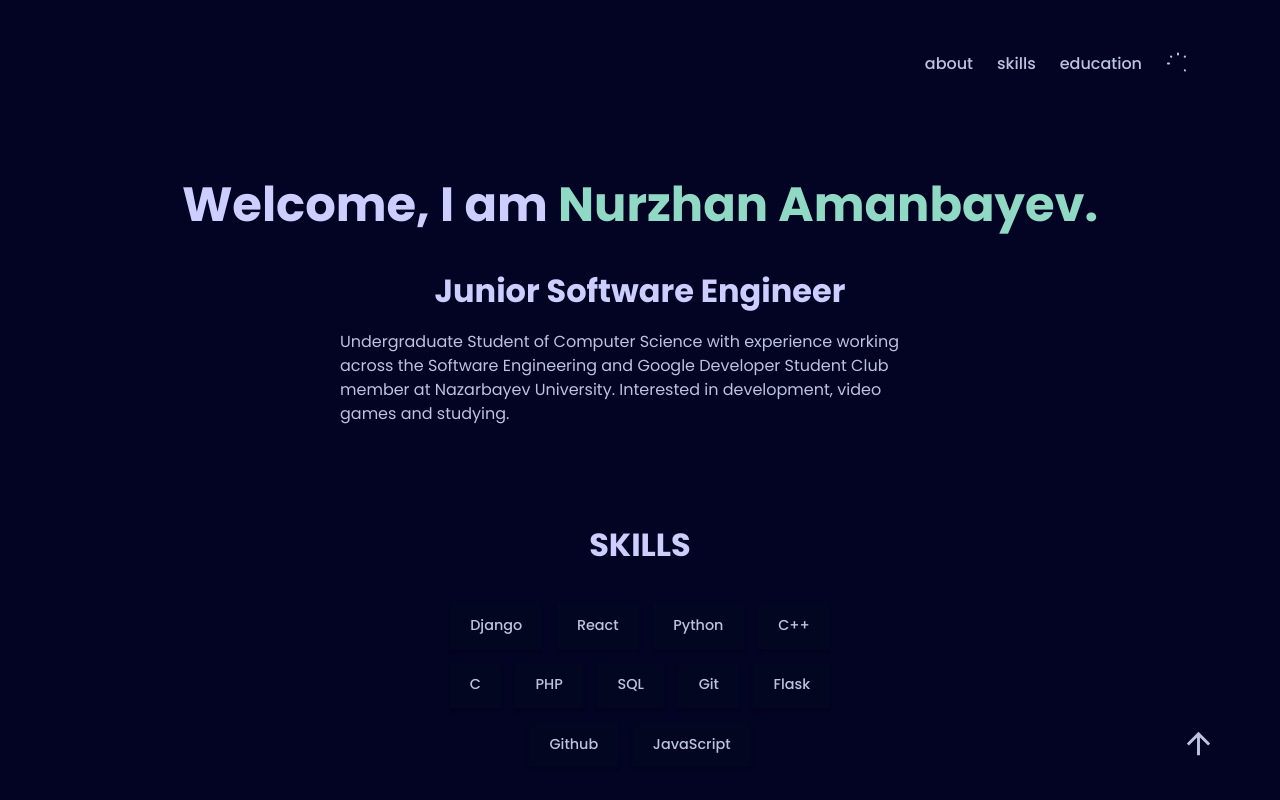
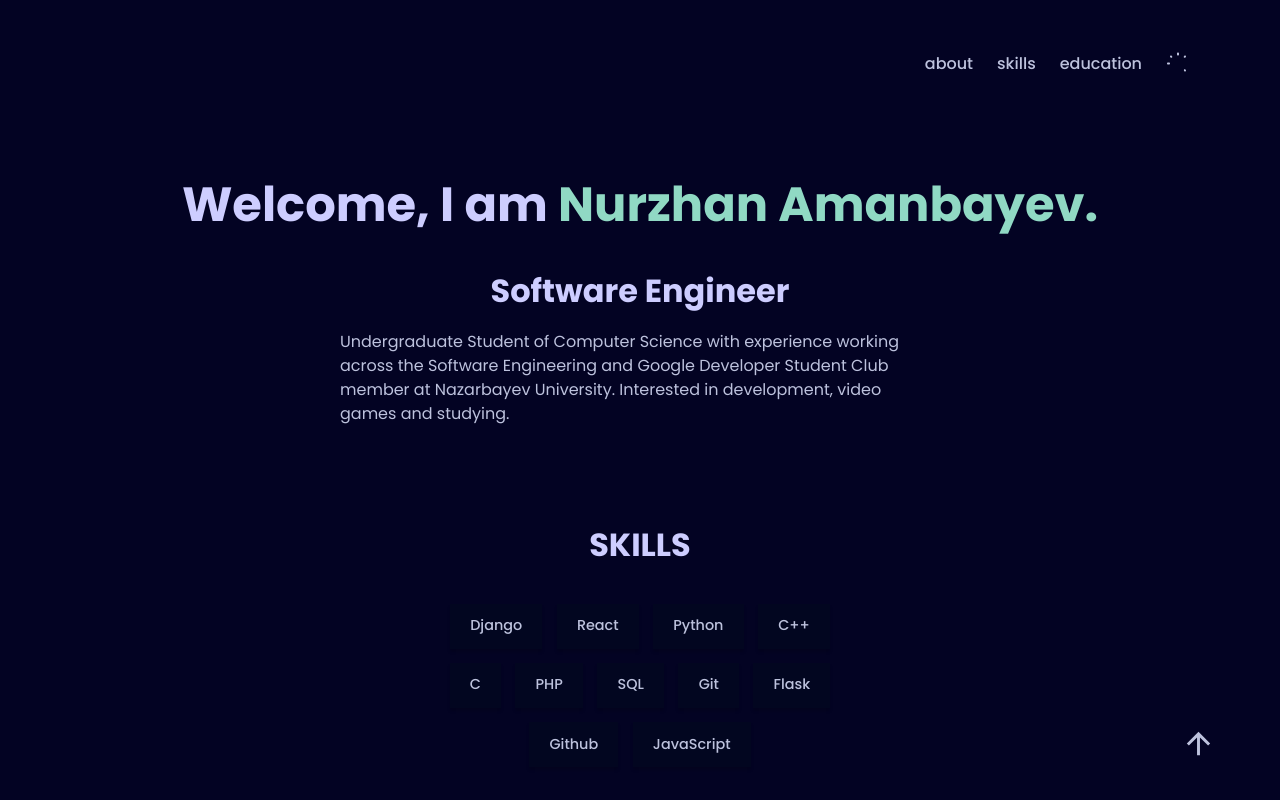
Before and after one commit to Nurzhek/nurzhek.github.io, a plain HTML site: page index.html in a window 1280 px wide. Shown: the top 800 px of the page. Drawn offline with Linux system fonts and the light colour scheme.

Commit message:
Update index.html

```diff
--- a/index.html
+++ b/index.html
@@ -72,7 +72,7 @@
     <main>
         <div class="about" id="about">
           <h1>Welcome, I am <span class="about__name">Nurzhan Amanbayev.</span></h1>
-          <h2 class="about__role">Junior Software Engineer</h2>
+          <h2 class="about__role">Software Engineer</h2>
           <p class="about__desc">
             Undergraduate Student of Computer Science with experience working across the Software Engineering and Google Developer Student Club member at Nazarbayev University. Interested in development, video games and studying.
           </p>
```
